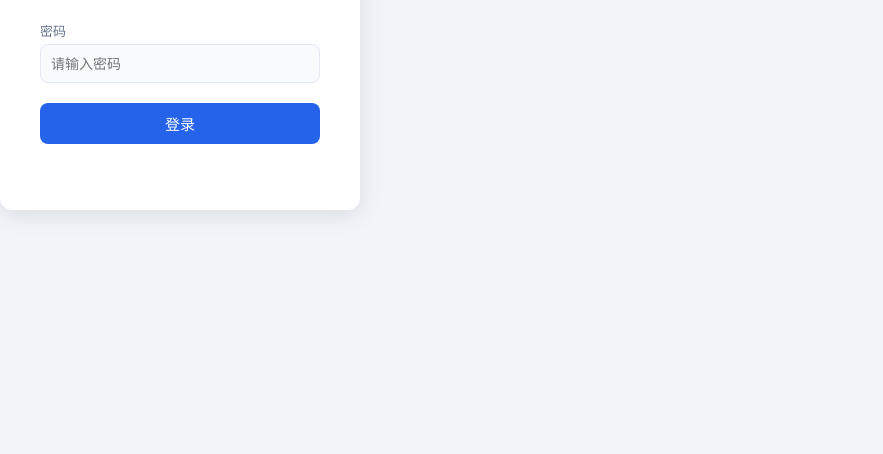
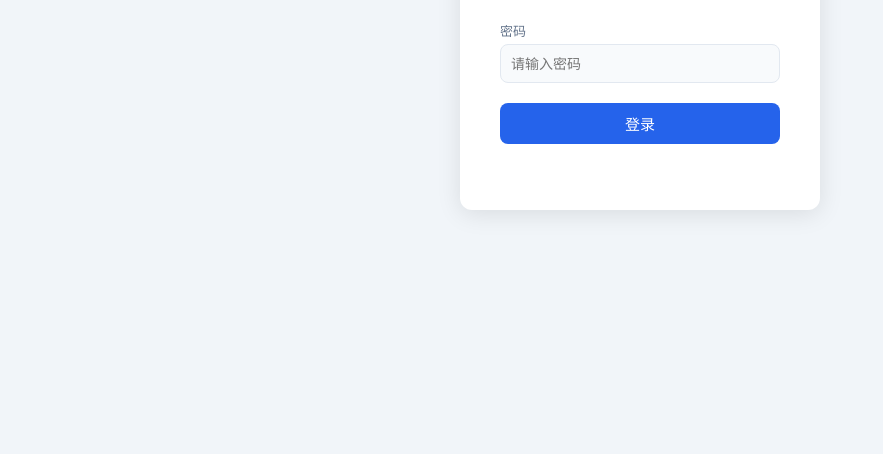
Before and after one commit to biyuhang88-dot/rongzheng-print, a website: page public/index.html in a window 1280 px wide. Shown: the part 346-800 px from the top of the page, without its empty margins (0-883 px from the left). Drawn offline with Linux system fonts and the light colour scheme.

Commit message:
fix: 登录框居中显示 + 移动端自适应

```diff
--- a/public/index.html
+++ b/public/index.html
@@ -407,7 +407,9 @@ function api(path, opts) {
 
 // ── Login ──
 function showLogin() {
-  document.body.innerHTML = '<div style="display:flex;align-items:center;justify-content:center;height:100vh;background:#f1f5f9;font-family:-apple-system,BlinkMacSystemFont,PingFang SC,sans-serif"><div style="background:#fff;padding:40px;border-radius:12px;box-shadow:0 4px 24px rgba(0,0,0,.1);width:360px"><h1 style="font-size:24px;font-weight:700;text-align:center;margin-bottom:4px;letter-spacing:2px">融正印刷</h1><p style="text-align:center;font-size:13px;color:#64748b;margin-bottom:24px">生产管理系统</p><div style="margin-bottom:20px"><label style="display:block;font-size:13px;color:#64748b;margin-bottom:4px">密码</label><input id="loginPass" type="password" style="width:100%;padding:10px;border:1px solid #e2e8f0;border-radius:8px;font-size:14px" placeholder="请输入密码" onkeydown="if(event.key==&quot;Enter&quot;)doLogin()"></div><button onclick="doLogin()" style="width:100%;padding:10px;background:#2563eb;color:#fff;border:none;border-radius:8px;font-size:15px;font-weight:500;cursor:pointer">登录</button><p id="loginErr" style="color:#dc2626;font-size:12px;margin-top:8px;text-align:center;min-height:18px"></p></div></div>';
+  document.body.style.display = 'block';
+  document.body.style.overflow = 'auto';
+  document.body.innerHTML = '<div style="display:flex;align-items:center;justify-content:center;width:100%;height:100vh;background:#f1f5f9;font-family:-apple-system,BlinkMacSystemFont,PingFang SC,sans-serif"><div style="background:#fff;padding:40px;border-radius:12px;box-shadow:0 4px 24px rgba(0,0,0,.1);width:360px;max-width:90vw"><h1 style="font-size:24px;font-weight:700;text-align:center;margin-bottom:4px;letter-spacing:2px">融正印刷</h1><p style="text-align:center;font-size:13px;color:#64748b;margin-bottom:24px">生产管理系统</p><div style="margin-bottom:20px"><label style="display:block;font-size:13px;color:#64748b;margin-bottom:4px">密码</label><input id="loginPass" type="password" style="width:100%;padding:10px;border:1px solid #e2e8f0;border-radius:8px;font-size:14px;box-sizing:border-box" placeholder="请输入密码" onkeydown="if(event.key==&quot;Enter&quot;)doLogin()"></div><button onclick="doLogin()" style="width:100%;padding:10px;background:#2563eb;color:#fff;border:none;border-radius:8px;font-size:15px;font-weight:500;cursor:pointer">登录</button><p id="loginErr" style="color:#dc2626;font-size:12px;margin-top:8px;text-align:center;min-height:18px"></p></div></div>';
 }
 
 function doLogin() {
```
